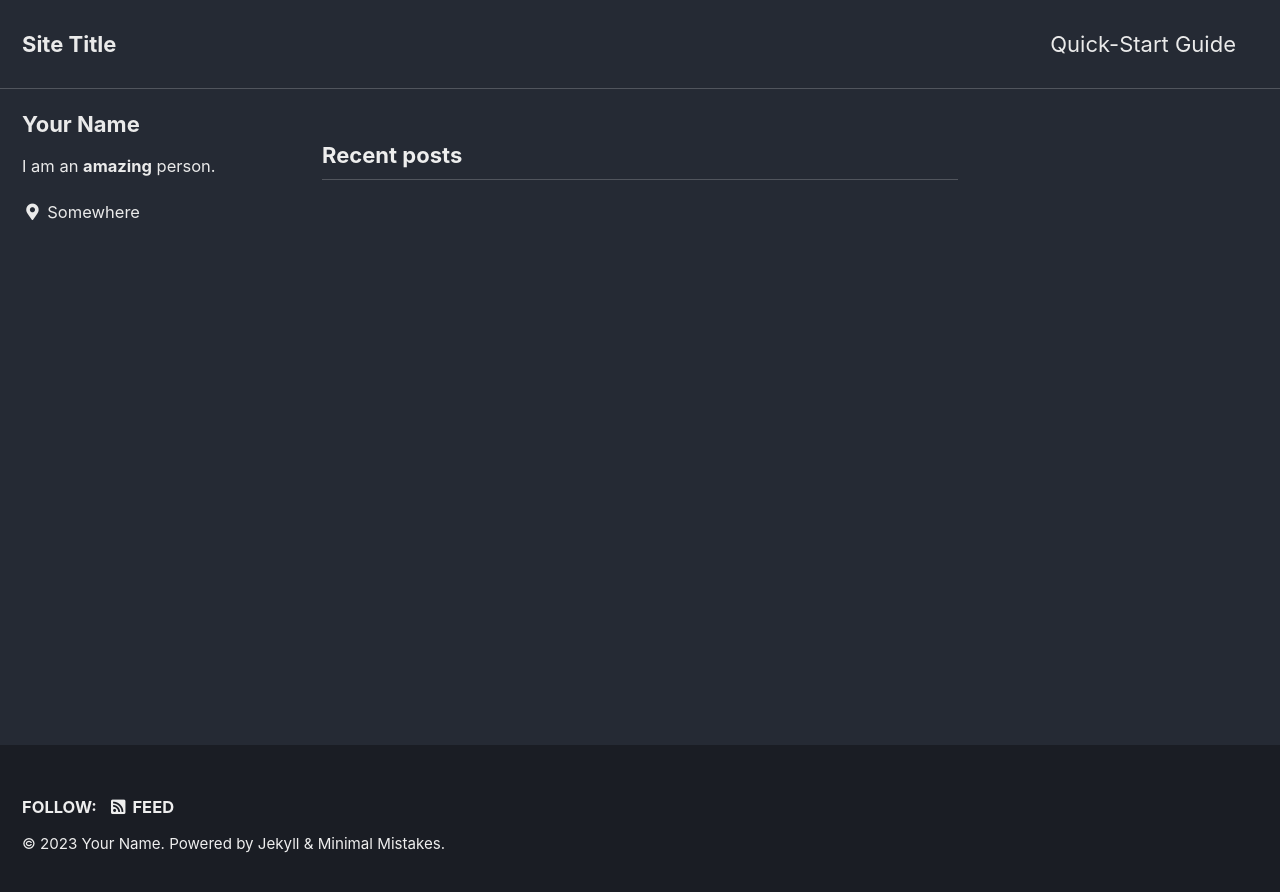
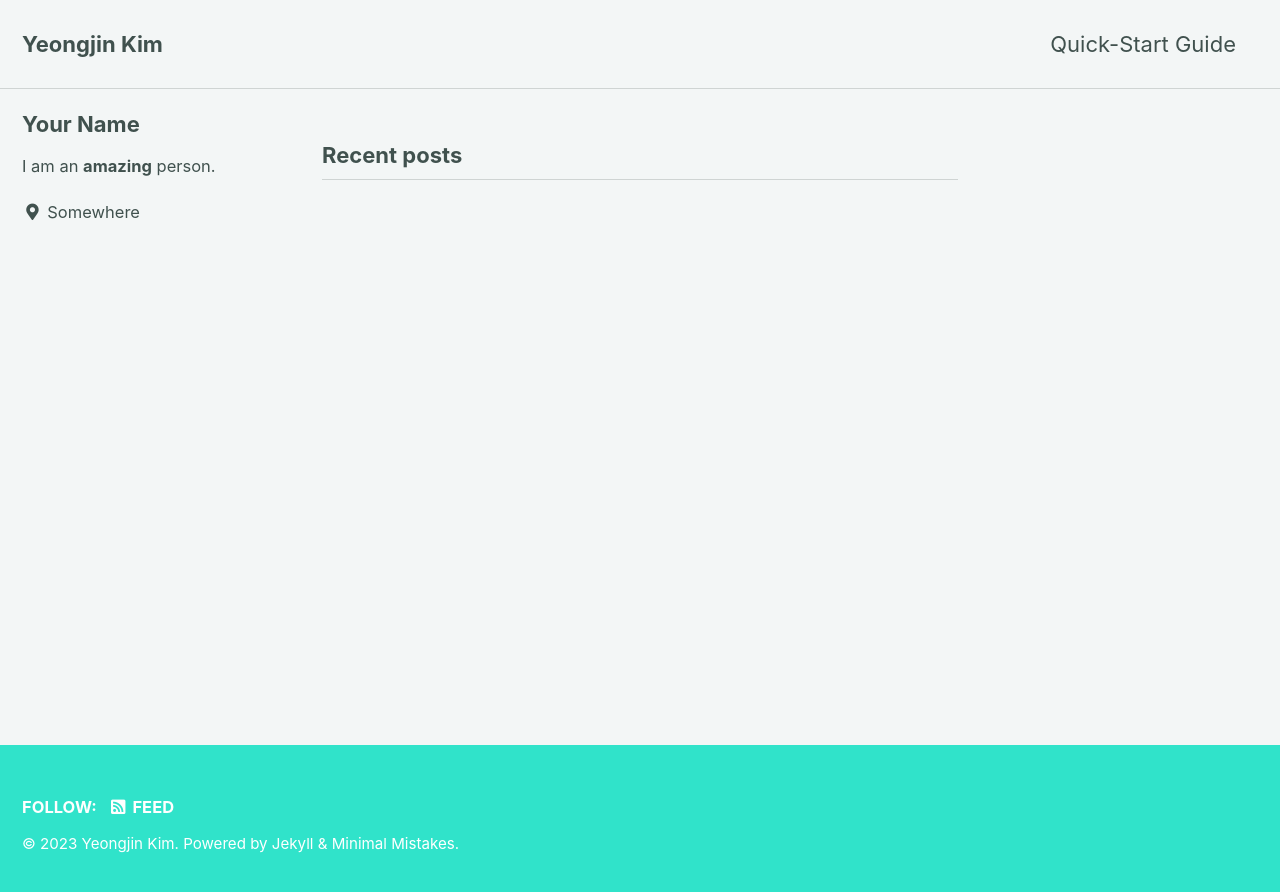
Before and after one commit to YoungJeansKR/YoungJeansKR.github.io, a Jekyll site: the page built from index.html, in a window 1280 px wide. Shown: the top 892 px of the page. Built offline with Jekyll 4.4.1, drawn with Linux system fonts in a browser that asks for light colours; cached includes are drawn as plain includes; the list of posts is cut into pages by our own code.

Commit message:
Update 2.0

```diff
--- a/Gemfile
+++ b/Gemfile
@@ -2,3 +2,6 @@ source "https://rubygems.org"
 
 gem "github-pages", group: :jekyll_plugins
 gem "jekyll-include-cache", group: :jekyll_plugins
+gem "require", "~> 0.2.7"
+
+gem "webrick", "~> 1.8"
--- a/_config.yml
+++ b/_config.yml
@@ -12,15 +12,16 @@
 
 # theme                  : "minimal-mistakes-jekyll"
 # remote_theme           : "mmistakes/minimal-mistakes"
-minimal_mistakes_skin: "dark" # "air", "aqua", "contrast", "dark", "dirt", "neon", "mint", "plum", "sunrise"
+minimal_mistakes_skin: "mint" # "air", "aqua", "contrast", "dark", "dirt", "neon", "mint", "plum", "sunrise"
+github: [metadata]
 
 # Site Settings
 locale: "en-US"
-title: "Site Title"
+title: "Yeongjin Kim"
 title_separator: "-"
 subtitle: # site tagline that appears below site title in masthead
-name: "Your Name"
-description: "An amazing website."
+name: "Yeongjin Kim"
+description: "개인 홈페이지 포트폴리오"
 url: # the base hostname & protocol for your site e.g. "https://mmistakes.github.io"
 baseurl: # the subpath of your site, e.g. "/blog"
 repository: # GitHub username/repo-name e.g. "mmistakes/minimal-mistakes"
```
